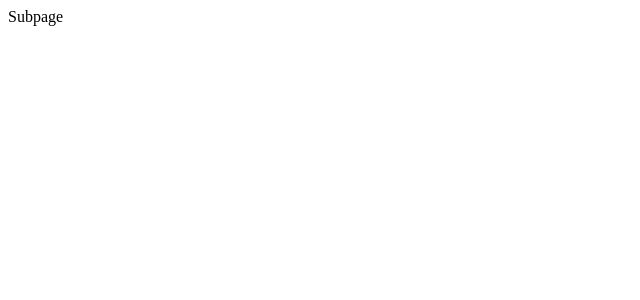
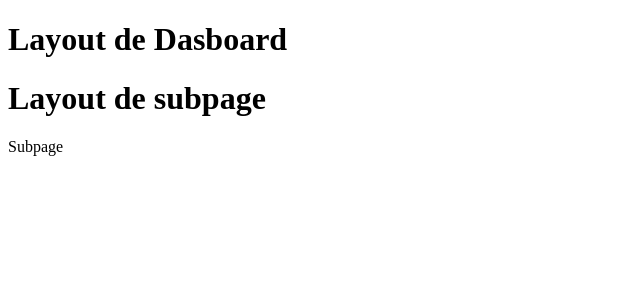
Before and after one commit to coderito/curso-next-13, a Next.js app: page /dashboard/subpage in a window 1280 px wide. Shown: the top 300 px of the page, without its empty margins (0-640 px from the left). Built offline with nearby package versions, Linux system fonts and the light colour scheme.

Commit message:
agregado layout a page

```diff
--- /dev/null
+++ b/app/dashboard/layout.tsx
@@ -0,0 +1,14 @@
+interface Props {
+    children: React.ReactNode;
+}
+
+function DashboarLayout({children}: Props) {
+  return (
+    <div>
+        <h1>Layout de Dasboard</h1>
+        <div>{children}</div>
+    </div>
+  )
+}
+
+export default DashboarLayout;
--- /dev/null
+++ b/app/dashboard/subpage/layout.tsx
@@ -0,0 +1,15 @@
+
+interface Props {
+    children: React.ReactNode;
+}
+
+function layout({children}: Props) {
+  return (
+    <div>
+        <h1>Layout de subpage</h1>
+        <div>{children}</div>
+    </div>
+  )
+}
+
+export default layout
--- /dev/null
+++ b/app/layout.tsx
@@ -0,0 +1,16 @@
+export const metadata = {
+  title: 'Next.js',
+  description: 'Generated by Next.js',
+}
+
+export default function RootLayout({
+  children,
+}: {
+  children: React.ReactNode
+}) {
+  return (
+    <html lang="en">
+      <body>{children}</body>
+    </html>
+  )
+}
```
